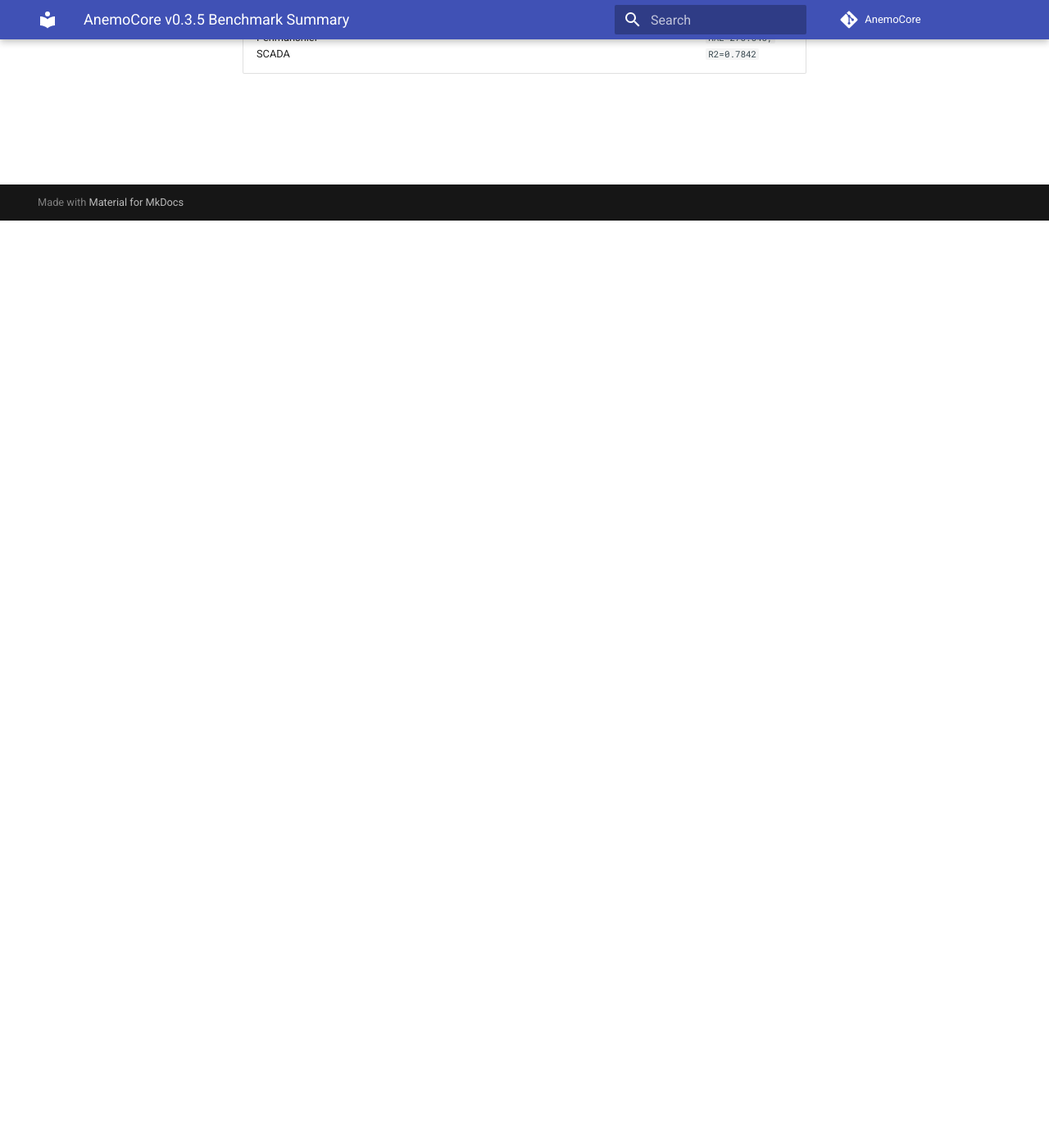
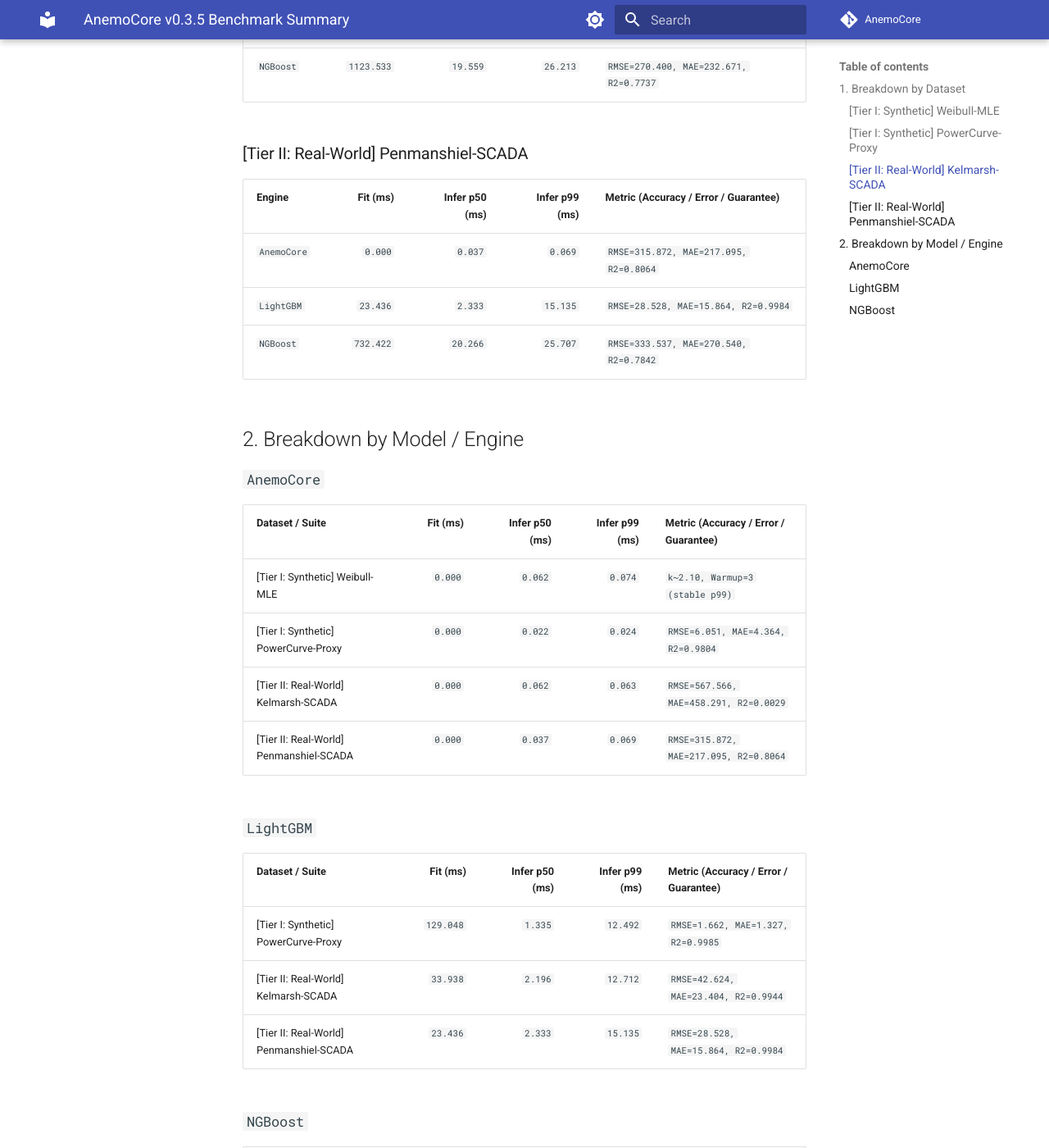
Before and after one commit to chatchawich-c/AnemoCore, an MkDocs documentation site: the page built from docs/benchmarks/synced/summary_table.md, in a window 1280 px wide and 1400 px high, scrolled down 1131 px. Shown: the whole window at 82% size. Built offline with MkDocs 1.6.1 and Material for MkDocs 9.7.7, drawn with Linux system fonts in a browser that asks for light colours; comment, search, counter and statistics services are not loaded; some of the changed text lies outside the part shown.

Commit message:
docs: unify Material theme/footer and add per-dataset and per-model benchmark pages

```diff
--- a/docs/benchmarks/synced/summary_table.md
+++ b/docs/benchmarks/synced/summary_table.md
@@ -1,16 +1,64 @@
 # AnemoCore `v0.3.5` Benchmark Summary
 
-- **Peak RSS:** `275.1 MiB` (Budget `<= 150.0 MiB`)
+- **Zenodo DOI:** [`10.5281/zenodo.24495520`](https://doi.org/10.5281/zenodo.24495520)
+- **Comparative Harness Peak RSS:** `275.1 MiB` (includes co-loaded Python baselines: `pandas`, `pyarrow`, `xgboost`, `lightgbm`, `catboost`, `ngboost`)
+- **Standalone Pure-Rust Engine Footprint:** `28.86 – 30.13 MiB` (~5x below the `150.0 MiB` budget)
 
-| Suite | Engine | Fit (ms) | Infer p50 (ms) | Infer p99 (ms) | Metric (Accuracy / Error / Guarantee) |
-| :--- | :--- | ---: | ---: | ---: | :--- |
-| [Tier I: Synthetic] Weibull-MLE | `AnemoCore` | `0.000` | `0.062` | `0.074` | `k~2.10, Warmup=3 (stable p99)` |
-| [Tier I: Synthetic] PowerCurve-Proxy | `AnemoCore` | `0.000` | `0.022` | `0.024` | `RMSE=6.051, MAE=4.364, R2=0.9804` |
-| [Tier I: Synthetic] PowerCurve-Proxy | `LightGBM` | `129.048` | `1.335` | `12.492` | `RMSE=1.662, MAE=1.327, R2=0.9985` |
-| [Tier I: Synthetic] PowerCurve-Proxy | `NGBoost` | `629.859` | `19.777` | `24.443` | `RMSE=19.378, MAE=18.285, R2=0.7988` |
-| [Tier II: Real-World] Kelmarsh-SCADA | `AnemoCore` | `0.000` | `0.062` | `0.063` | `RMSE=567.566, MAE=458.291, R2=0.0029` |
-| [Tier II: Real-World] Kelmarsh-SCADA | `LightGBM` | `33.938` | `2.196` | `12.712` | `RMSE=42.624, MAE=23.404, R2=0.9944` |
-| [Tier II: Real-World] Kelmarsh-SCADA | `NGBoost` | `1123.533` | `19.559` | `26.213` | `RMSE=270.400, MAE=232.671, R2=0.7737` |
-| [Tier II: Real-World] Penmanshiel-SCADA | `AnemoCore` | `0.000` | `0.037` | `0.069` | `RMSE=315.872, MAE=217.095, R2=0.8064` |
-| [Tier II: Real-World] Penmanshiel-SCADA | `LightGBM` | `23.436` | `2.333` | `15.135` | `RMSE=28.528, MAE=15.864, R2=0.9984` |
-| [Tier II: Real-World] Penmanshiel-SCADA | `NGBoost` | `732.422` | `20.266` | `25.707` | `RMSE=333.537, MAE=270.540, R2=0.7842` |
+## 1. Breakdown by Dataset
+
+### [Tier I: Synthetic] Weibull-MLE
+
+| Engine | Fit (ms) | Infer p50 (ms) | Infer p99 (ms) | Metric (Accuracy / Error / Guarantee) |
+| :--- | ---: | ---: | ---: | :--- |
+| `AnemoCore` | `0.000` | `0.062` | `0.074` | `k~2.10, Warmup=3 (stable p99)` |
+
+### [Tier I: Synthetic] PowerCurve-Proxy
+
+| Engine | Fit (ms) | Infer p50 (ms) | Infer p99 (ms) | Metric (Accuracy / Error / Guarantee) |
+| :--- | ---: | ---: | ---: | :--- |
+| `AnemoCore` | `0.000` | `0.022` | `0.024` | `RMSE=6.051, MAE=4.364, R2=0.9804` |
+| `LightGBM` | `129.048` | `1.335` | `12.492` | `RMSE=1.662, MAE=1.327, R2=0.9985` |
+| `NGBoost` | `629.859` | `19.777` | `24.443` | `RMSE=19.378, MAE=18.285, R2=0.7988` |
+
+### [Tier II: Real-World] Kelmarsh-SCADA
+
+| Engine | Fit (ms) | Infer p50 (ms) | Infer p99 (ms) | Metric (Accuracy / Error / Guarantee) |
+| :--- | ---: | ---: | ---: | :--- |
+| `AnemoCore` | `0.000` | `0.062` | `0.063` | `RMSE=567.566, MAE=458.291, R2=0.0029` |
+| `LightGBM` | `33.938` | `2.196` | `12.712` | `RMSE=42.624, MAE=23.404, R2=0.9944` |
+| `NGBoost` | `1123.533` | `19.559` | `26.213` | `RMSE=270.400, MAE=232.671, R2=0.7737` |
+
+### [Tier II: Real-World] Penmanshiel-SCADA
+
+| Engine | Fit (ms) | Infer p50 (ms) | Infer p99 (ms) | Metric (Accuracy / Error / Guarantee) |
+| :--- | ---: | ---: | ---: | :--- |
+| `AnemoCore` | `0.000` | `0.037` | `0.069` | `RMSE=315.872, MAE=217.095, R2=0.8064` |
+| `LightGBM` | `23.436` | `2.333` | `15.135` | `RMSE=28.528, MAE=15.864, R2=0.9984` |
+| `NGBoost` | `732.422` | `20.266` | `25.707` | `RMSE=333.537, MAE=270.540, R2=0.7842` |
+
+## 2. Breakdown by Model / Engine
+
+### `AnemoCore`
+
+| Dataset / Suite | Fit (ms) | Infer p50 (ms) | Infer p99 (ms) | Metric (Accuracy / Error / Guarantee) |
+| :--- | ---: | ---: | ---: | :--- |
+| [Tier I: Synthetic] Weibull-MLE | `0.000` | `0.062` | `0.074` | `k~2.10, Warmup=3 (stable p99)` |
+| [Tier I: Synthetic] PowerCurve-Proxy | `0.000` | `0.022` | `0.024` | `RMSE=6.051, MAE=4.364, R2=0.9804` |
+| [Tier II: Real-World] Kelmarsh-SCADA | `0.000` | `0.062` | `0.063` | `RMSE=567.566, MAE=458.291, R2=0.0029` |
+| [Tier II: Real-World] Penmanshiel-SCADA | `0.000` | `0.037` | `0.069` | `RMSE=315.872, MAE=217.095, R2=0.8064` |
+
+### `LightGBM`
+
+| Dataset / Suite | Fit (ms) | Infer p50 (ms) | Infer p99 (ms) | Metric (Accuracy / Error / Guarantee) |
+| :--- | ---: | ---: | ---: | :--- |
+| [Tier I: Synthetic] PowerCurve-Proxy | `129.048` | `1.335` | `12.492` | `RMSE=1.662, MAE=1.327, R2=0.9985` |
+| [Tier II: Real-World] Kelmarsh-SCADA | `33.938` | `2.196` | `12.712` | `RMSE=42.624, MAE=23.404, R2=0.9944` |
+| [Tier II: Real-World] Penmanshiel-SCADA | `23.436` | `2.333` | `15.135` | `RMSE=28.528, MAE=15.864, R2=0.9984` |
+
+### `NGBoost`
+
+| Dataset / Suite | Fit (ms) | Infer p50 (ms) | Infer p99 (ms) | Metric (Accuracy / Error / Guarantee) |
+| :--- | ---: | ---: | ---: | :--- |
+| [Tier I: Synthetic] PowerCurve-Proxy | `629.859` | `19.777` | `24.443` | `RMSE=19.378, MAE=18.285, R2=0.7988` |
+| [Tier II: Real-World] Kelmarsh-SCADA | `1123.533` | `19.559` | `26.213` | `RMSE=270.400, MAE=232.671, R2=0.7737` |
+| [Tier II: Real-World] Penmanshiel-SCADA | `732.422` | `20.266` | `25.707` | `RMSE=333.537, MAE=270.540, R2=0.7842` |
--- a/mkdocs.yml
+++ b/mkdocs.yml
@@ -3,50 +3,66 @@ site_url: https://chatchawich-c.github.io/AnemoCore
 repo_url: https://github.com/chatchawich-c/AnemoCore
 repo_name: AnemoCore
 nav:
-  - Home: index.md
-  - Usage: usage.md
-  - Mathematical Formulations: MATHEMATICAL_FORMULATIONS.md
-  - Equations: equations.md
-  - Python API: api/python.md
-  - API Manual: API_USAGE_MANUAL.md
-  - Roadmap: ROADMAP.md
-  - ECO-WIND Benchmarks:
-      - Overview: benchmarks/index.md
-      - Results: benchmarks/results.md
+- Home: index.md
+- Usage: usage.md
+- Mathematical Formulations: MATHEMATICAL_FORMULATIONS.md
+- Equations: equations.md
+- Python API: api/python.md
+- API Manual: API_USAGE_MANUAL.md
+- Roadmap: ROADMAP.md
+- ECO-WIND Benchmarks:
+  - Overview: benchmarks/index.md
+  - Results: benchmarks/results.md
+- Benchmarks: benchmarks.md
 theme:
   name: material
   palette:
-    - scheme: default
-      primary: indigo
-      accent: indigo
+  - scheme: default
+    primary: indigo
+    accent: deep purple
+    toggle:
+      icon: material/brightness-7
+      name: Switch to dark mode
+  - scheme: slate
+    primary: indigo
+    accent: deep purple
+    toggle:
+      icon: material/brightness-4
+      name: Switch to light mode
   features:
-    - navigation.tabs
-    - navigation.top
+  - navigation.tabs
+  - navigation.sections
+  - navigation.top
+  - search.suggest
+  - search.highlight
+  - content.code.copy
 plugins:
-  - search
-  - mkdocstrings:
-      handlers:
-        python:
-          options:
-            docstring_style: google
+- search
+- mkdocstrings:
+    handlers:
+      python:
+        options:
+          docstring_style: google
 markdown_extensions:
-  - pymdownx.arithmatex:
-      generic: true
-  - admonition
-  - codehilite
-  - footnotes
-  - toc:
-      permalink: true
-  - pymdownx.superfences
-  - pymdownx.inlinehilite
-  - pymdownx.snippets
-  - pymdownx.betterem:
-      smart_enable: all
-  - pymdownx.caret
-  - pymdownx.mark
-  - pymdownx.tilde
-  - pymdownx.tasklist:
-      custom_checkbox: true
+- pymdownx.arithmatex:
+    generic: true
+- admonition
+- codehilite
+- footnotes
+- toc:
+    permalink: true
+- pymdownx.superfences
+- pymdownx.inlinehilite
+- pymdownx.snippets
+- pymdownx.betterem:
+    smart_enable: all
+- pymdownx.caret
+- pymdownx.mark
+- pymdownx.tilde
+- pymdownx.tasklist:
+    custom_checkbox: true
 extra_javascript:
-  - javascripts/mathjax.js
-  - https://unpkg.com/mathjax@3/es5/tex-mml-chtml.js
+- javascripts/mathjax.js
+- https://unpkg.com/mathjax@3/es5/tex-mml-chtml.js
+copyright: 'Copyright &copy; 2026 Chatchawich Chaihong (ORCID: 0009-0000-7379-5738)
+  &mdash; EU Erasmus+ CBHE ECO-WIND (Grant No. ERASMUS-EDU-2025-CBHE-101177220)'
```
Also changed, not shown: docs/benchmarks.md (added, +11 -0 lines), docs/index.md (+6 -3 lines).
